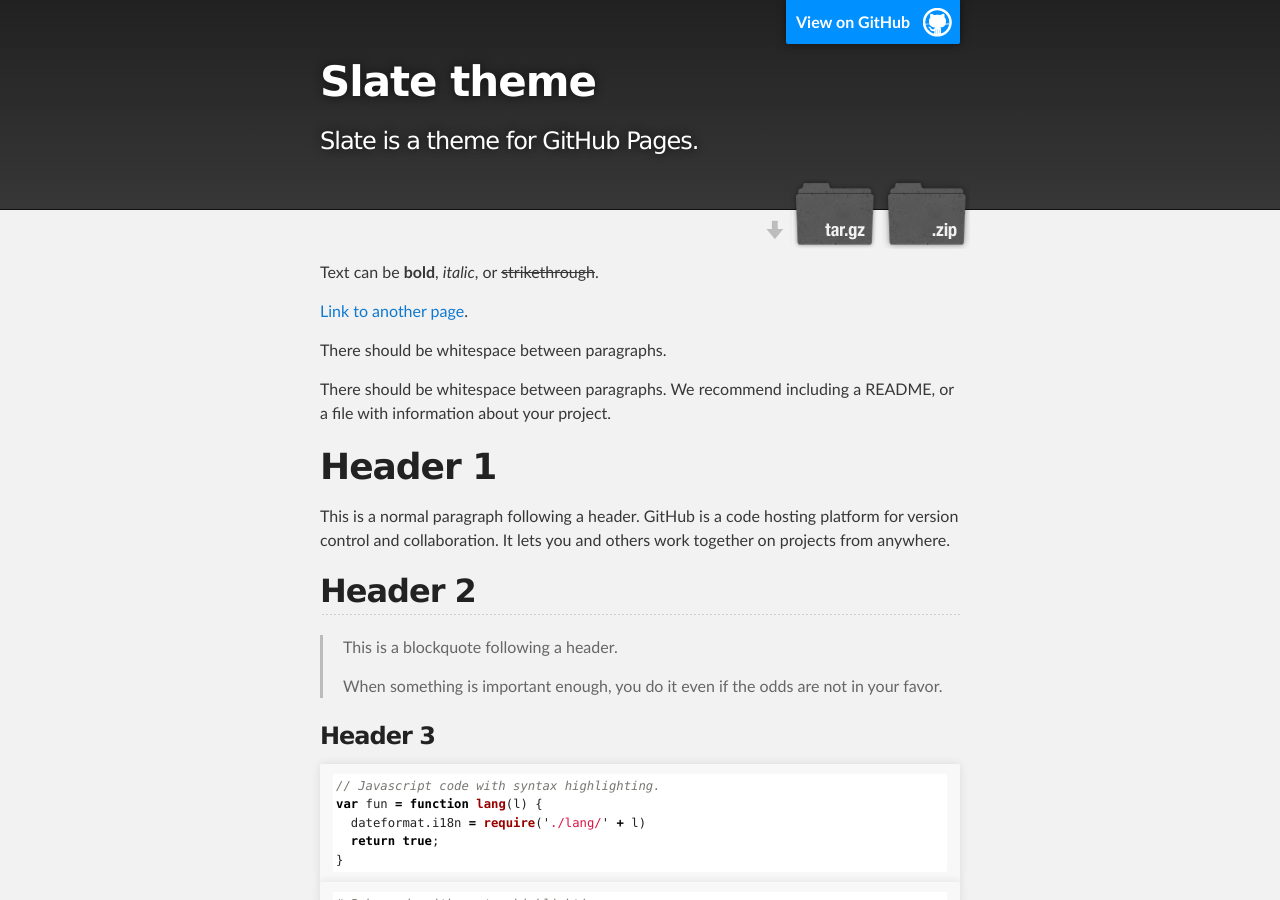
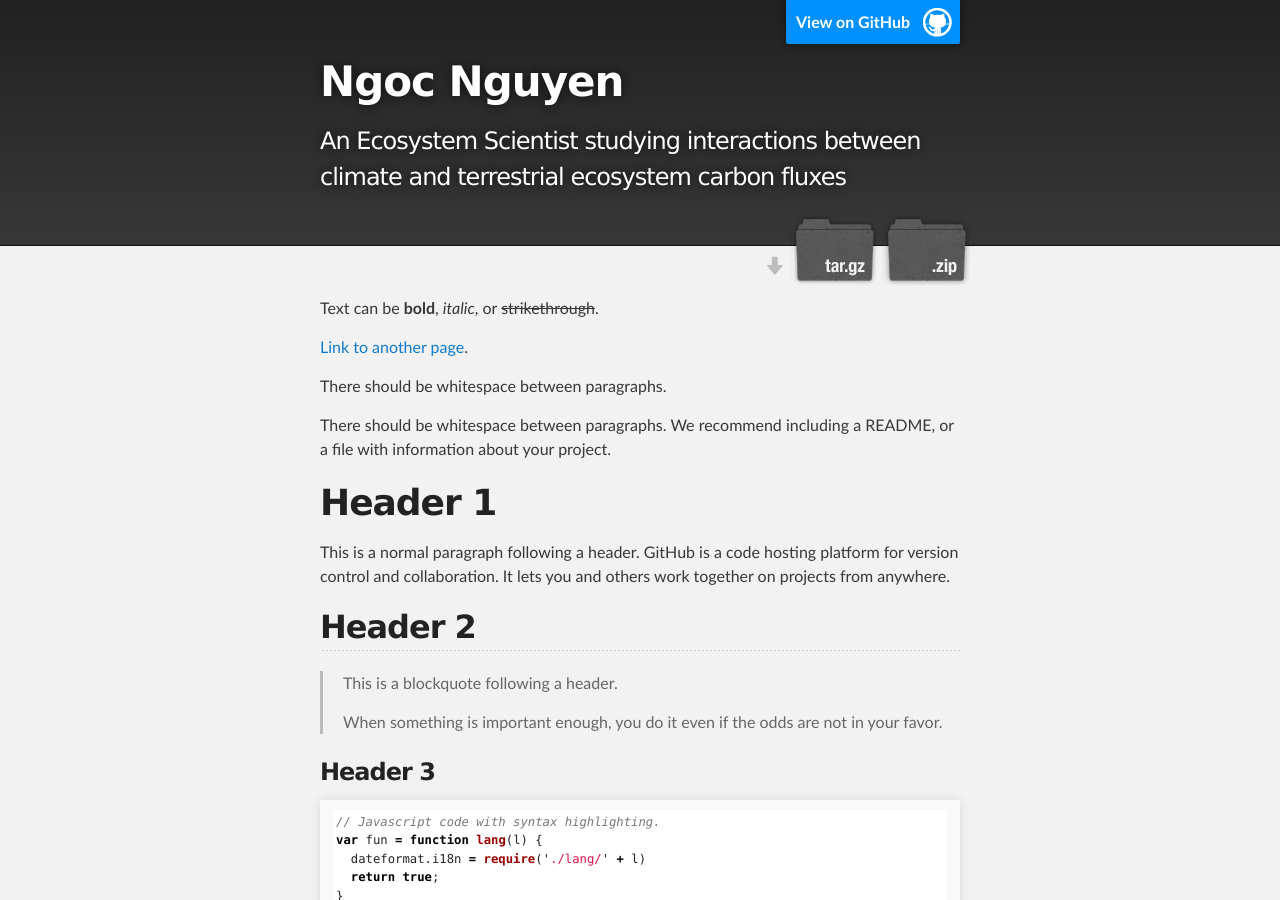
Before and after one commit to ngocnguyen99/marshmallow_do_science, a Jekyll site: the page built from index.md, in a window 1280 px wide and 900 px high. Built offline with Jekyll 4.4.1, drawn with Linux system fonts in a browser that asks for light colours; some of the changed text lies outside the part shown.

Commit message:
Update _config.yml

```diff
--- a/_config.yml
+++ b/_config.yml
@@ -1,5 +1,5 @@
-title: Slate theme
-description: Slate is a theme for GitHub Pages.
+title: Ngoc Nguyen
+description: An Ecosystem Scientist studying interactions between climate and terrestrial ecosystem carbon fluxes
 show_downloads: true
 google_analytics:
 theme: jekyll-theme-slate
```
